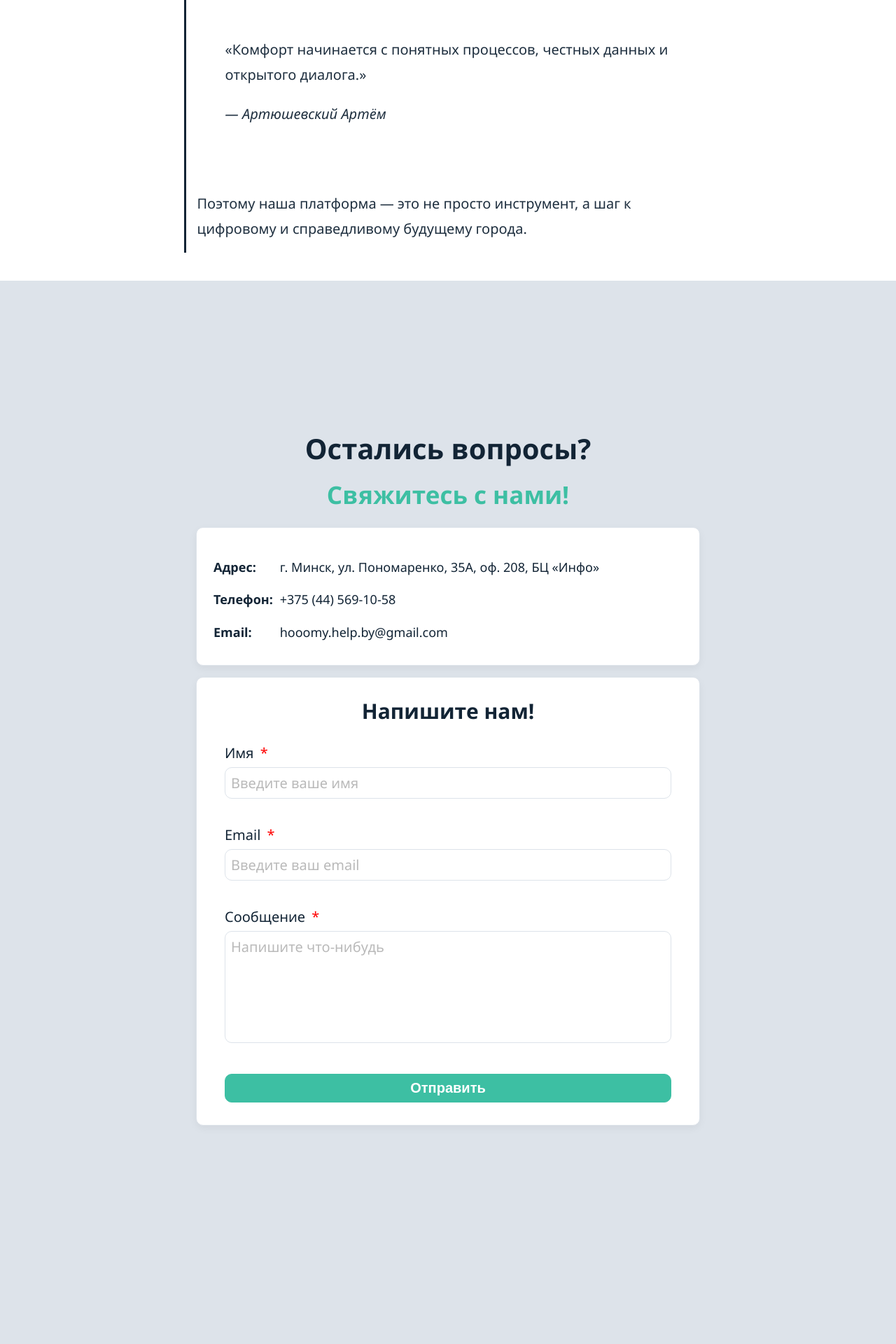
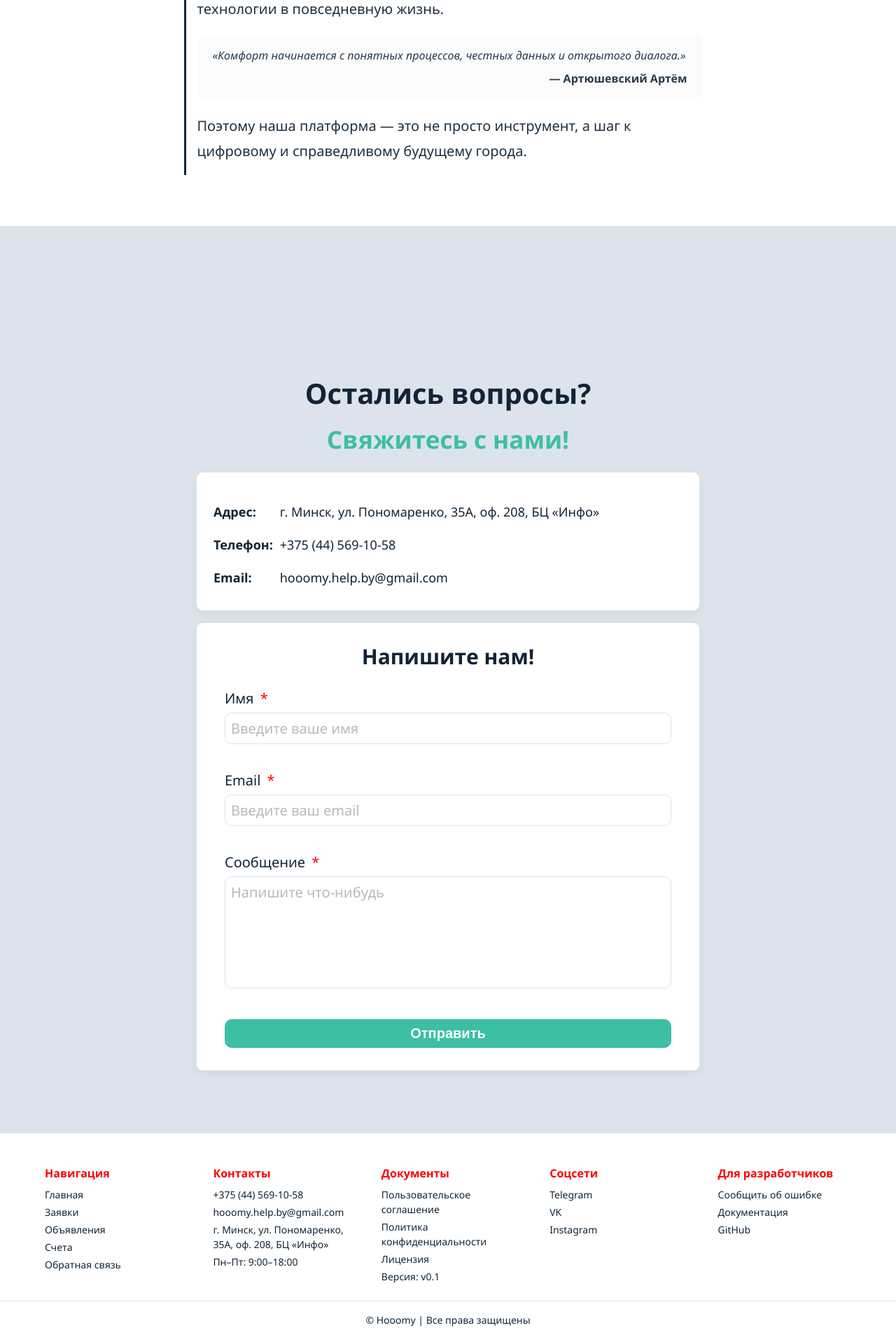
Before and after one commit to HooomyDev/Hooomy.Front, a React (Create React App) app: page / in a window 1280 px wide. Shown: the part 2813-4733 px from the top of the page at 70% size. Before the commit the page ends 4509 px from the top, so only its background shows below. Built offline with nearby package versions, Linux system fonts and the light colour scheme.

Commit message:
Footer mobile adaptive

```diff
--- a/src/components/Footer/Footer.jsx
+++ b/src/components/Footer/Footer.jsx
@@ -1,17 +1,14 @@
 import React from "react";
-import FooterColumn from "../FooterColumn/FooterColumn";
+import FooterColumns from "../FooterColums/FooterColumns";
+import FooterBottom from "../FooterBottom/FooterBottom";
 import { footerColumns } from "./FooterData";
 import styles from "./Footer.module.css";
 
 export default function Footer() {
   return (
     <footer className={styles.footer}>
-      <div className={styles.columns}>
-        {footerColumns.map((col, index) => (
-          <FooterColumn key={index} title={col.title} items={col.items} />
-        ))}
-      </div>
-      <div className={styles.bottom}>© Hooomy | Все права защищены</div>
+      <FooterColumns columns={footerColumns} />
+      <FooterBottom />
     </footer>
   );
 }
--- a/src/components/Footer/Footer.module.css
+++ b/src/components/Footer/Footer.module.css
@@ -7,20 +7,3 @@
   font-size: var(--font-size-sm);
   border-top: 1px solid var(--gray-color);
 }
-
-.columns {
-  display: grid;
-  grid-template-columns: repeat(auto-fit, minmax(180px, 1fr));
-  gap: 50px;
-  margin: 0 auto;
-  width: 1200px;
-}
-
-.bottom {
-  width: 100%;
-  margin-top: var(--spacing-xl);
-  text-align: center;
-  font-size: var(--font-size-sm);
-  border-top: 1px solid var(--gray-color);
-  padding-top: var(--spacing-md);
-}
--- /dev/null
+++ b/src/components/FooterBottom/FooterBottom.jsx
@@ -0,0 +1,6 @@
+import React from "react";
+import styles from "./FooterBottom.module.css";
+
+export default function FooterBottom() {
+  return <div className={styles.bottom}>© Hooomy | Все права защищены</div>;
+}
--- /dev/null
+++ b/src/components/FooterBottom/FooterBottom.module.css
@@ -0,0 +1,21 @@
+.bottom {
+  width: 100%;
+  margin-top: var(--spacing-xl);
+  text-align: center;
+  font-size: var(--font-size-sm);
+  border-top: 1px solid var(--gray-color);
+  padding-top: var(--spacing-md);
+}
+
+@media (max-width: 480px) and (orientation: portrait) {
+  .bottom {
+    font-size: clamp(0.8rem, 3.5vw, 0.9rem);
+    line-height: 1.4;
+  }
+}
+
+@media (max-width: 1080px) and (orientation: landscape) {
+  .bottom {
+    font-size: clamp(0.9rem, 2vw, 1rem);
+  }
+}
--- /dev/null
+++ b/src/components/FooterColums/FooterColumns.jsx
@@ -0,0 +1,13 @@
+import React from "react";
+import styles from "./FooterColumns.module.css";
+import FooterColumn from "../FooterColumn/FooterColumn";
+
+export default function FooterColumns({ columns }) {
+  return (
+    <div className={styles.columns}>
+      {columns.map((col, index) => (
+        <FooterColumn key={index} title={col.title} items={col.items} />
+      ))}
+    </div>
+  );
+}
--- /dev/null
+++ b/src/components/FooterColums/FooterColumns.module.css
@@ -0,0 +1,21 @@
+.columns {
+  display: grid;
+  grid-template-columns: repeat(auto-fit, minmax(180px, 1fr));
+  gap: 50px;
+  margin: 0 auto;
+  width: 90%;
+}
+@media (max-width: 480px) and (orientation: portrait) {
+  .columns {
+    grid-template-columns: 1fr;
+    gap: var(--spacing-lg);
+    text-align: center;
+  }
+}
+
+@media (max-width: 1080px) and (orientation: landscape) {
+  .columns {
+    grid-template-columns: repeat(2, 1fr);
+    gap: var(--spacing-lg);
+  }
+}
--- a/src/components/Mission/Mission.jsx
+++ b/src/components/Mission/Mission.jsx
@@ -13,17 +13,17 @@ export default function Mission({ id }) {
           для каждого. Наша цель — устранить бюрократию, упростить
           взаимодействие между жильцами и управляющими компаниями, и внедрить
           современные технологии в повседневную жизнь.
-          <br />
-          <br />
-          <blockquote class="quote">
-            <p>
-              «Комфорт начинается с понятных процессов, честных данных и
-              открытого диалога.»
-            </p>
-            <cite class="author">— Артюшевский Артём</cite>
-          </blockquote>
-          <br />
-          <br />
+        </p>
+
+        <blockquote className={styles.quote}>
+          <p>
+            «Комфорт начинается с понятных процессов, честных данных и открытого
+            диалога.»
+          </p>
+          <cite className={styles.author}>— Артюшевский Артём</cite>
+        </blockquote>
+
+        <p className={styles.text}>
           Поэтому наша платформа — это не просто инструмент, а шаг к цифровому и
           справедливому будущему города.
         </p>
--- a/src/components/TabPanel/TabPanel.jsx
+++ b/src/components/TabPanel/TabPanel.jsx
@@ -1,6 +1,5 @@
 import React from "react";
 import styles from "./TabPanel.module.css";
-import { NavLink } from "react-router-dom";
 import TryButton from "../TryButton/TryButton";
 
 export default function TabPanel({
--- a/src/pages/LandingPage/LandingPage.jsx
+++ b/src/pages/LandingPage/LandingPage.jsx
@@ -21,7 +21,7 @@ export default function LandingPage() {
         <Mission id="mission" />
         <Contacts id="contacts" />
       </div>
-      {/*<Footer />*/}
+      <Footer />
     </div>
   );
 }
```
